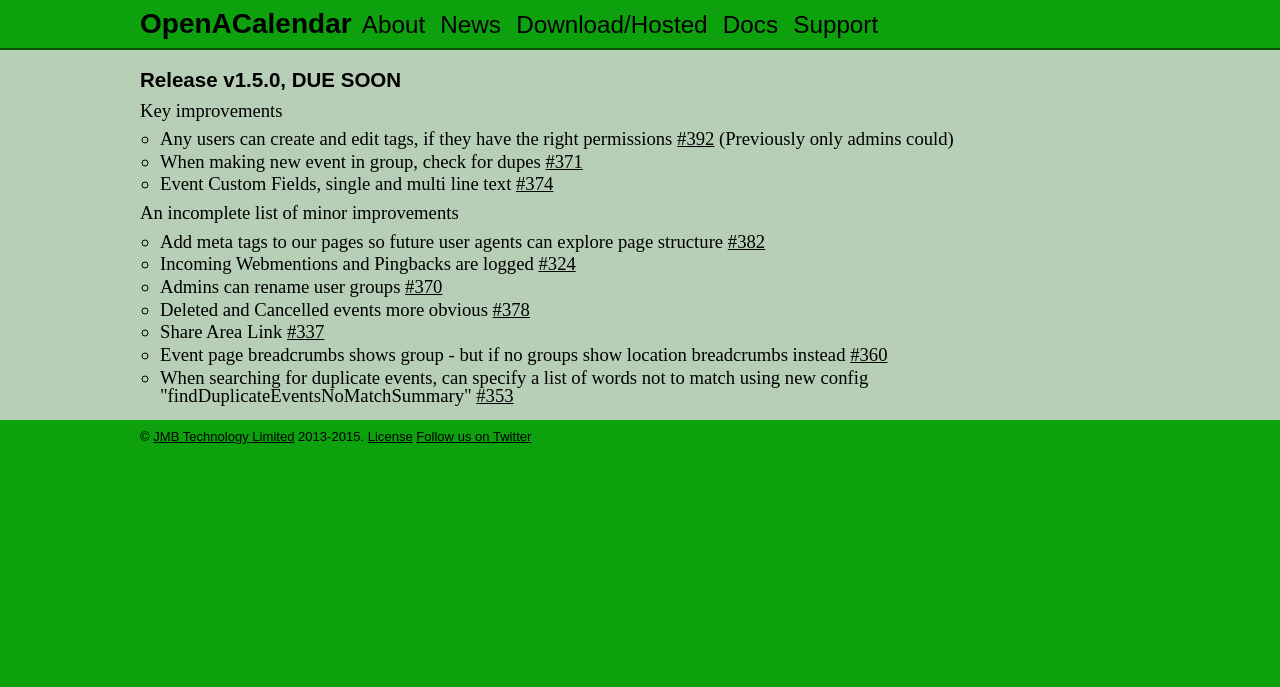
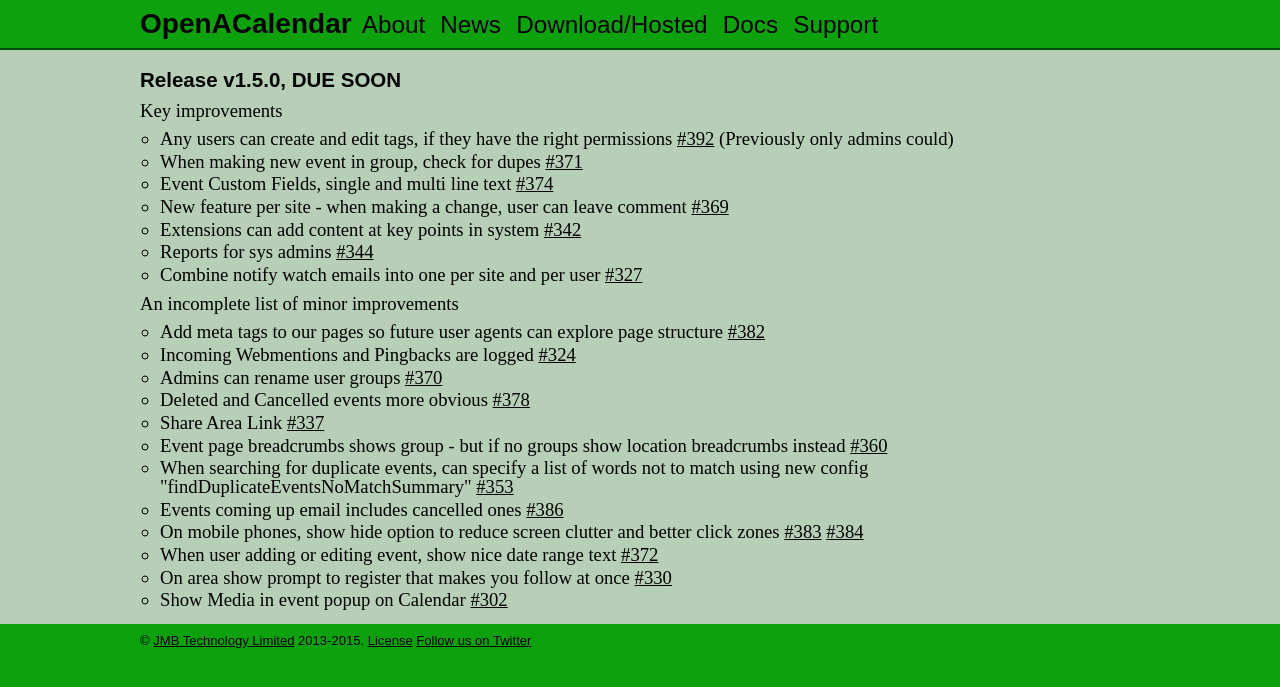
Before and after one commit to OpenACalendar/openacalendar.github.io, a Jekyll site: the page built from release/1.5.0.html, in a window 1280 px wide. Shown: the top 687 px of the page. Built offline with Jekyll 4.4.1, drawn with Linux system fonts in a browser that asks for light colours; Markdown is read by kramdown in place of the engine named in the settings; comment, search, counter and statistics services are not loaded.

Commit message:
More work

```diff
--- a/release/1.5.0.html
+++ b/release/1.5.0.html
@@ -17,6 +17,10 @@
 	<li>Any users can create and edit tags, if they have the right permissions <a href="https://github.com/OpenACalendar/OpenACalendar-Web-Core/issues/392">#392</a> (Previously only admins could)</li>
 	<li>When making new event in group, check for dupes  <a href="https://github.com/OpenACalendar/OpenACalendar-Web-Core/issues/371">#371</a></li>
 	<li>Event Custom Fields, single and multi line text  <a href="https://github.com/OpenACalendar/OpenACalendar-Web-Core/issues/374">#374</a></li>
+	<li>New feature per site - when making a change, user can leave comment <a href="https://github.com/OpenACalendar/OpenACalendar-Web-Core/issues/369">#369</a></li>
+	<li>Extensions can add content at key points in system  <a href="https://github.com/OpenACalendar/OpenACalendar-Web-Core/issues/342">#342</a></li>
+	<li>Reports for sys admins  <a href="https://github.com/OpenACalendar/OpenACalendar-Web-Core/issues/344">#344</a></li>
+	<li>Combine notify watch emails into one per site and per user  <a href="https://github.com/OpenACalendar/OpenACalendar-Web-Core/issues/327">#327</a></li>
 
 </ul>
 
@@ -30,5 +34,9 @@
 	<li>Share Area Link <a href="https://github.com/OpenACalendar/OpenACalendar-Web-Core/issues/337">#337</a></li>
 	<li>Event page breadcrumbs shows group - but if no groups show location breadcrumbs instead <a href="https://github.com/OpenACalendar/OpenACalendar-Web-Core/issues/360">#360</a></li>
 	<li>When searching for duplicate events, can specify a list of words not to match using new config "findDuplicateEventsNoMatchSummary" <a href="https://github.com/OpenACalendar/OpenACalendar-Web-Core/issues/353">#353</a></li>
-
+	<li>Events coming up email includes cancelled ones  <a href="https://github.com/OpenACalendar/OpenACalendar-Web-Core/issues/386">#386</a></li>
+	<li>On mobile phones, show hide option to reduce screen clutter and better click zones  <a href="https://github.com/OpenACalendar/OpenACalendar-Web-Core/issues/383">#383</a> <a href="https://github.com/OpenACalendar/OpenACalendar-Web-Core/issues/384">#384</a></li>
+	<li>When user adding or editing event, show nice date range text  <a href="https://github.com/OpenACalendar/OpenACalendar-Web-Core/issues/372">#372</a></li>
+	<li>On area show prompt to register that makes you follow at once  <a href="https://github.com/OpenACalendar/OpenACalendar-Web-Core/issues/330">#330</a></li>
+	<li>Show Media in event popup on Calendar  <a href="https://github.com/OpenACalendar/OpenACalendar-Web-Core/issues/302">#302</a></li>
 </ul>
```
